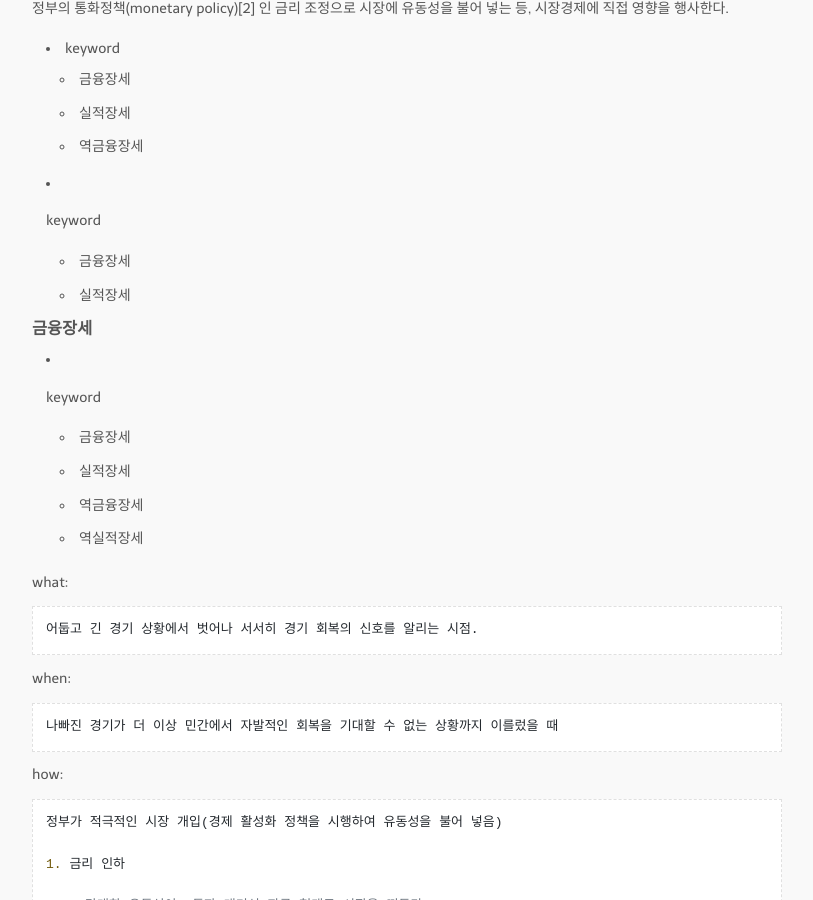
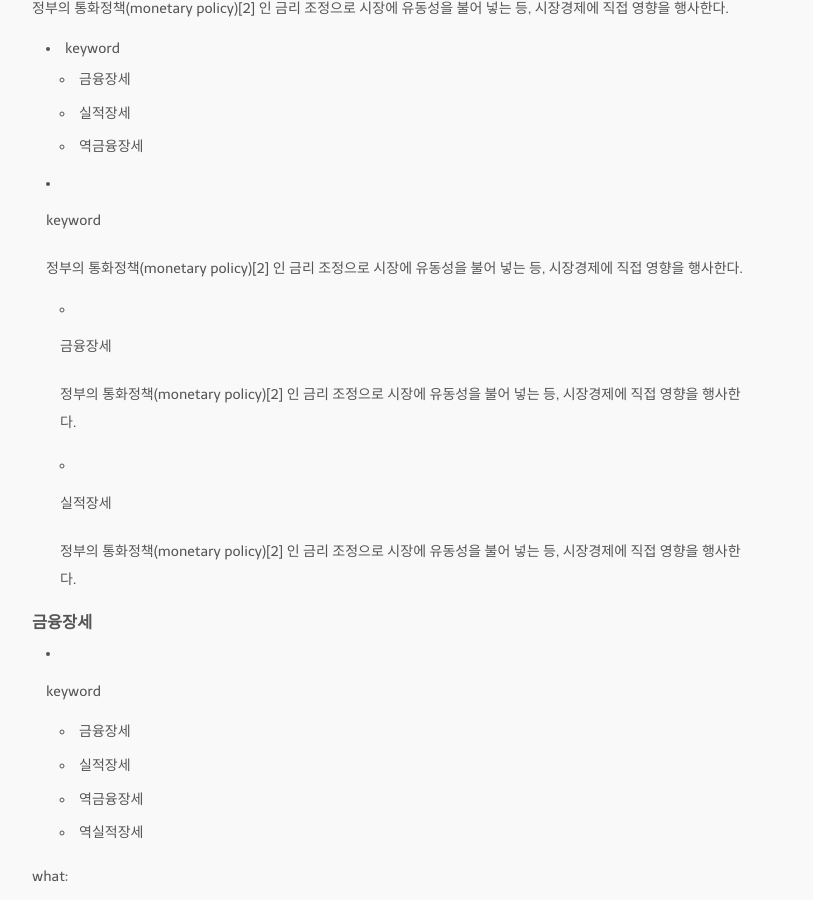
Before and after one commit to jung-research/github.io, a Jekyll site: the page built from _posts/2023-08-23-season_theory.md, in a window 1280 px wide and 900 px high, scrolled down 314 px. Shown: the whole window, without its empty margins (233-1046 px from the left). Built offline with Jekyll 4.4.1, drawn with Linux system fonts in a browser that asks for light colours; nearby versions of some CDN libraries; some web fonts are replaced.

Commit message:
mod season_theory

```diff
--- a/_posts/2023-08-23-season_theory.md
+++ b/_posts/2023-08-23-season_theory.md
@@ -24,8 +24,15 @@ tags:
 
 * keyword
 
+  정부의 통화정책(monetary policy)[2] 인 금리 조정으로 시장에 유동성을 불어 넣는 등, 시장경제에 직접 영향을 행사한다.
+
   * 금융장세
+
+    정부의 통화정책(monetary policy)[2] 인 금리 조정으로 시장에 유동성을 불어 넣는 등, 시장경제에 직접 영향을 행사한다.
+
   * 실적장세
+
+    정부의 통화정책(monetary policy)[2] 인 금리 조정으로 시장에 유동성을 불어 넣는 등, 시장경제에 직접 영향을 행사한다.
 
 ### 금융장세
 
```
